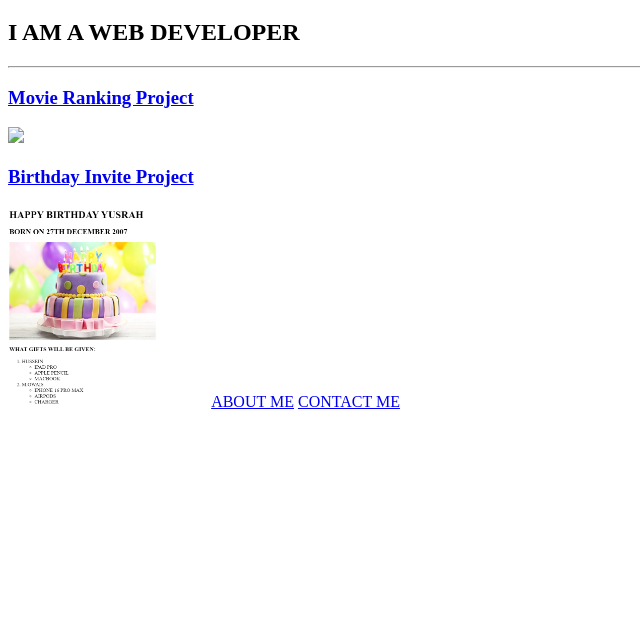
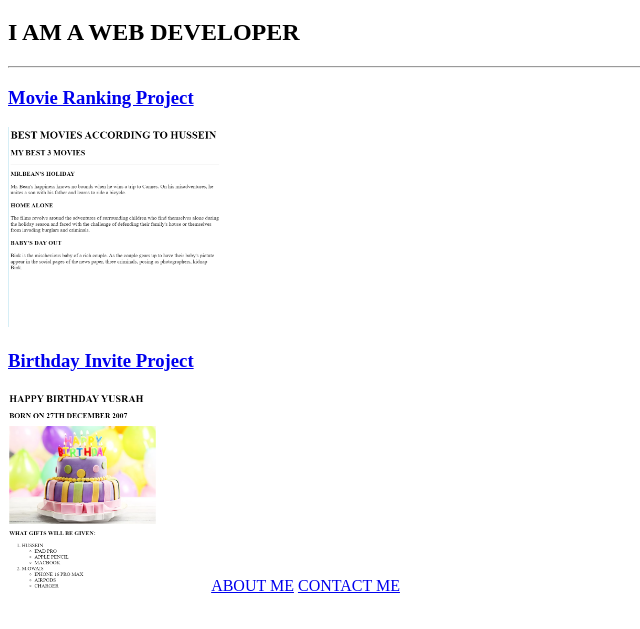
Before and after one commit to HUSHDESIGNS/html.portfolio, a plain HTML site: page index.html in a window 1280 px wide. Shown: the part 61-690 px from the top of the page, without its empty margins (0-640 px from the left). Drawn offline with Linux system fonts and the light colour scheme.

Commit message:
Add files via upload

```diff
--- a/index.html
+++ b/index.html
@@ -25,7 +25,7 @@ https://developer.mozilla.org/en-US/docs/Web/HTML/Element/img#attr-height -->
         <h2>I AM A WEB DEVELOPER</h2>
         <HR/>
         <h3><a href="./public/movie-ranking.html">Movie Ranking Project</a></h3>
-        <img src="./assets/images/movie-ranking.png" height="200">
+        <img src="./assets/images/FAV MOVIES PREV.png" height="200">
 
        <h3><a href="./public/birthday-invite.html"> Birthday Invite Project</a></h3>
         <img src="./assets/images/BIRTHDAY IMG PREVIEW.png" height="200">
```
